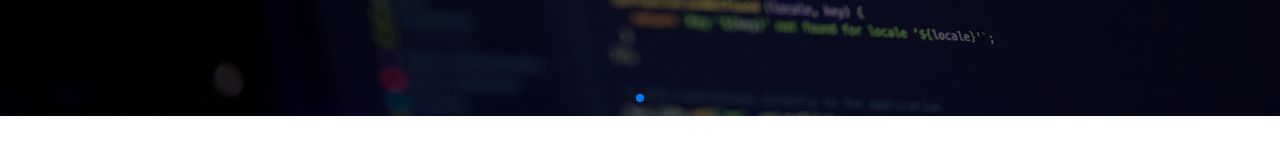
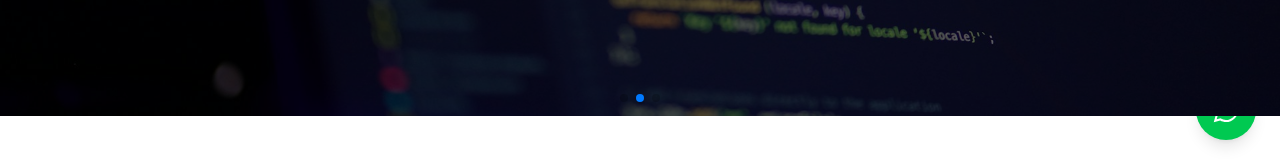
Before and after one commit to ocmedina/Frontio---Web-Solutions, a React (Vite) app: page / in a window 1280 px wide. Shown: the part 636-800 px from the top of the page. Built offline with nearby package versions, Linux system fonts and the light colour scheme.

Commit message:
feat: add WhatsAppButton component for direct messaging

```diff
--- a/src/App.tsx
+++ b/src/App.tsx
@@ -9,6 +9,7 @@ import TechIcons from "./components/Icons";
 import Contact from "./components/contact";
 import Footer from "./components/Footer";
 import Projects from "./components/Projects";
+import WhatsAppButton from "./components/WhatsAppButton";
 
 function App() {
   return (
@@ -38,6 +39,8 @@ function App() {
       {/* Contacto */}
       <Contact />
 
+      <WhatsAppButton />
+
       {/* Footer */}
       <Footer />
     </div>
--- /dev/null
+++ b/src/components/WhatsAppButton.tsx
@@ -0,0 +1,18 @@
+import { FaWhatsapp } from "react-icons/fa";
+
+export default function WhatsAppButton() {
+  const phone = "5492611234567"; // Reemplazá con tu número con código de país
+  const message = "Hola, quiero más info sobre sus servicios.";
+  const url = `https://wa.me/${phone}?text=${encodeURIComponent(message)}`;
+
+  return (
+    <a
+      href={url}
+      target="_blank"
+      rel="noopener noreferrer"
+      className="fixed bottom-6 right-6 bg-green-500 hover:bg-green-600 text-white p-4 rounded-full shadow-lg transition-transform transform hover:scale-110"
+    >
+      <FaWhatsapp size={28} />
+    </a>
+  );
+}
```
